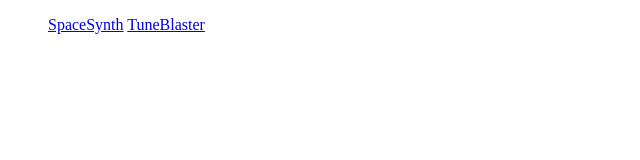
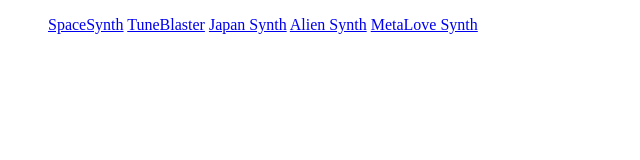
Before and after one commit to ZakharDay/adc, a plain HTML site: page src/web-synths.html in a window 1280 px wide. Shown: the whole page, without its empty margins (0-640 px from the left). Drawn offline with Linux system fonts and the light colour scheme.

Commit message:
Synths added

```diff
--- a/src/web-synths.html
+++ b/src/web-synths.html
@@ -16,7 +16,14 @@
     <menu class="mainMenu">
       <!-- prettier-ignore -->
       <a href="https://spacesynth.adc.ac" target="_blank">SpaceSynth</a>
+      <!-- prettier-ignore -->
       <a href="https://tuneblaster.adc.ac" target="_blank">TuneBlaster</a>
+      <!-- prettier-ignore -->
+      <a href="https://winteresy.github.io/japan-synth/" target="_blank">Japan Synth</a>
+      <!-- prettier-ignore -->
+      <a href="https://valerya2020.github.io/alien_static_synth/" target="_blank">Alien Synth</a>
+      <!-- prettier-ignore -->
+      <a href="https://aavilova.github.io/matalove/" target="_blank">MetaLove Synth</a>
     </menu>
 
     <footerbar></footerbar>
```
